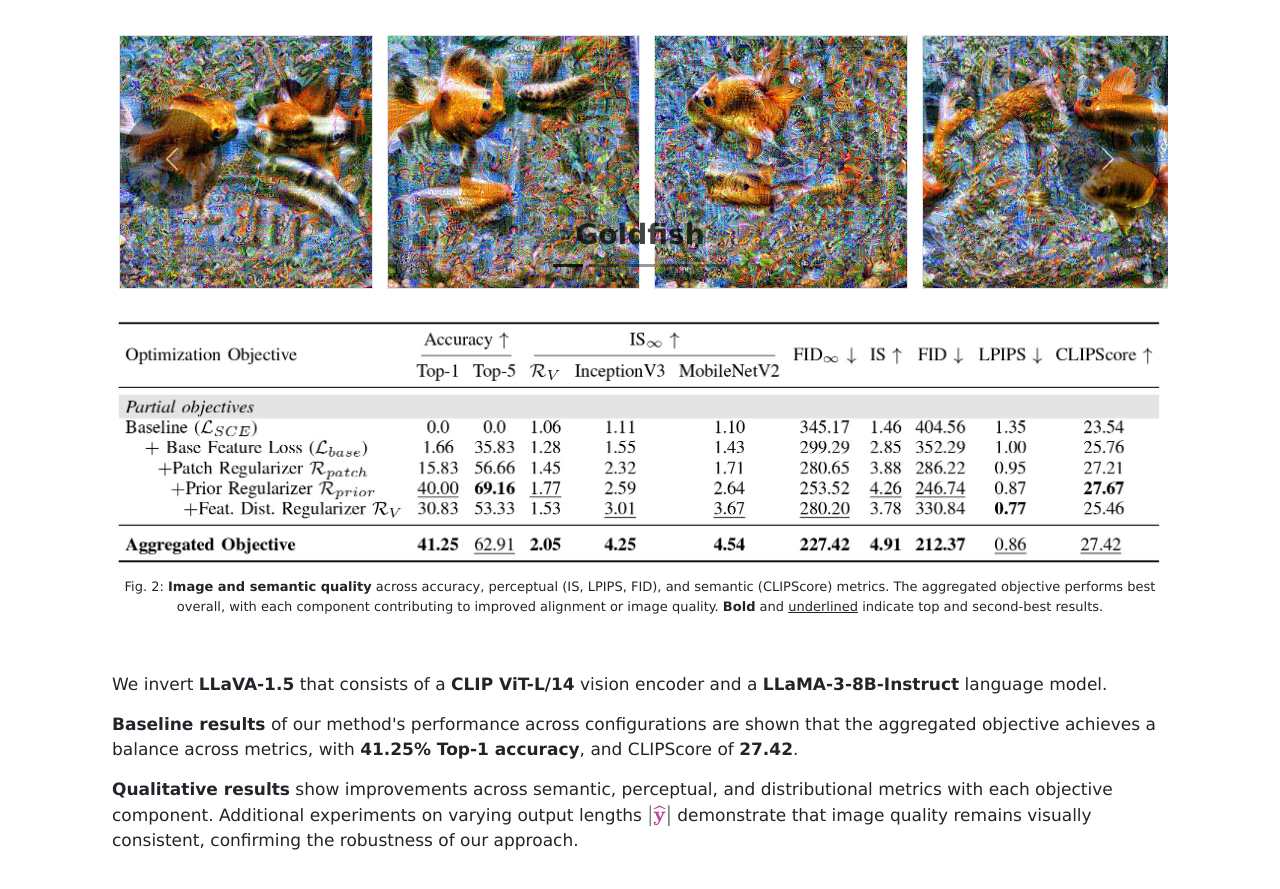
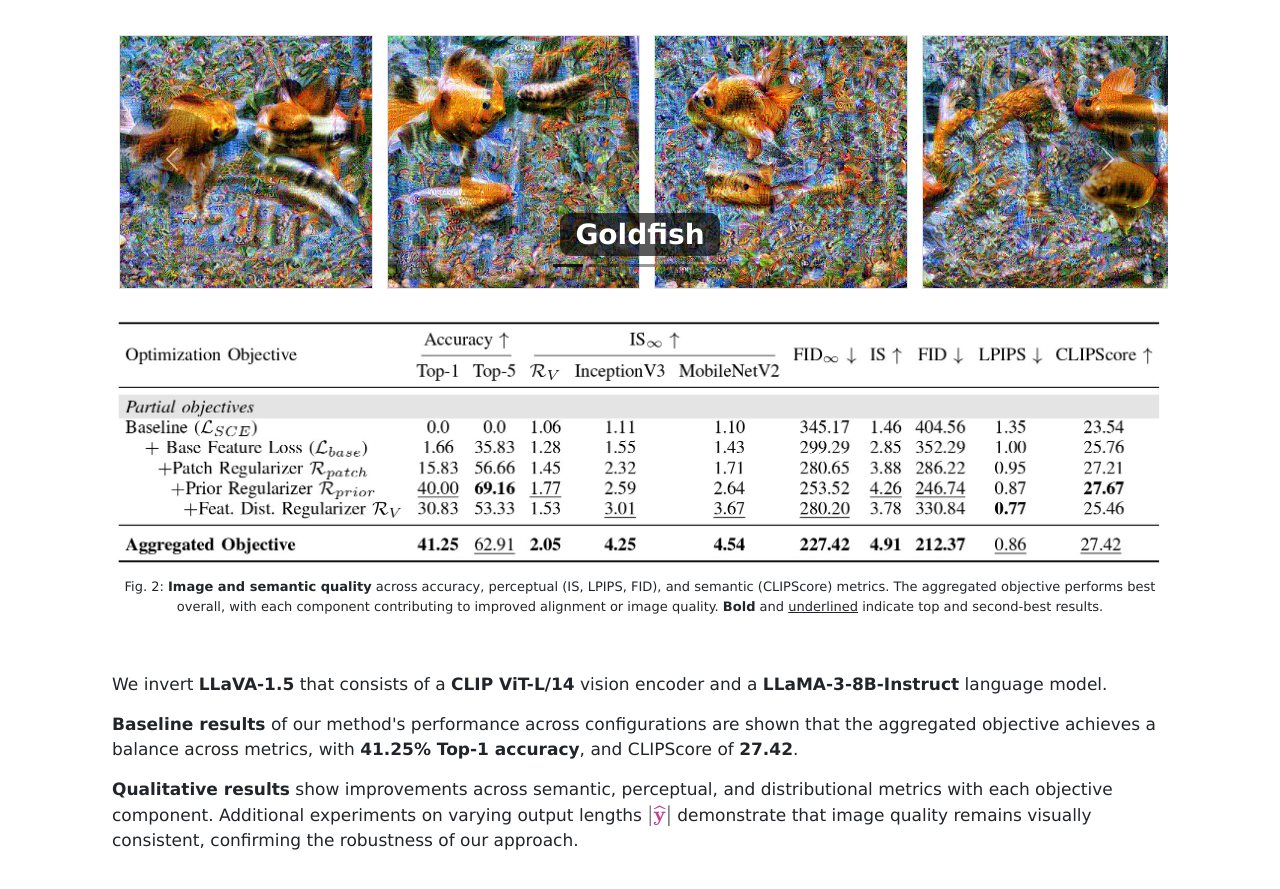
Before and after one commit to anaekin/MIMIC, a plain HTML site: page docs/index.html in a window 1280 px wide. Shown: the part 2192-3081 px from the top of the page. Drawn offline with nearby package versions, Linux system fonts and the light colour scheme; some packages are replaced by stand-ins of ours; a script that the page names is missing; files whose address does not match are found by name.

Commit message:
carousel color update

```diff
--- a/docs/index.html
+++ b/docs/index.html
@@ -731,14 +731,17 @@
         width: 100px;
         height: 100px;
         margin: auto 10px;
-        background-color: rgba(0, 0, 0, 0.8); /* background behind arrow */
+        background-color: rgba(0, 0, 0, 0.5); /* background behind arrow */
         background-size: 100% 100%; /* keep the SVG scaled */
         border-radius: 50%; /* optional: make circular */
       }
       .caption-text {
         font-size: 2rem;
         font-weight: bold;
-        color: #000000ba;
+        color: white;
+        padding: 5px 15px;
+        background: rgba(0, 0, 0, 0.65);
+        border-radius: 10px;
       }
     </style>
     <script>
```
